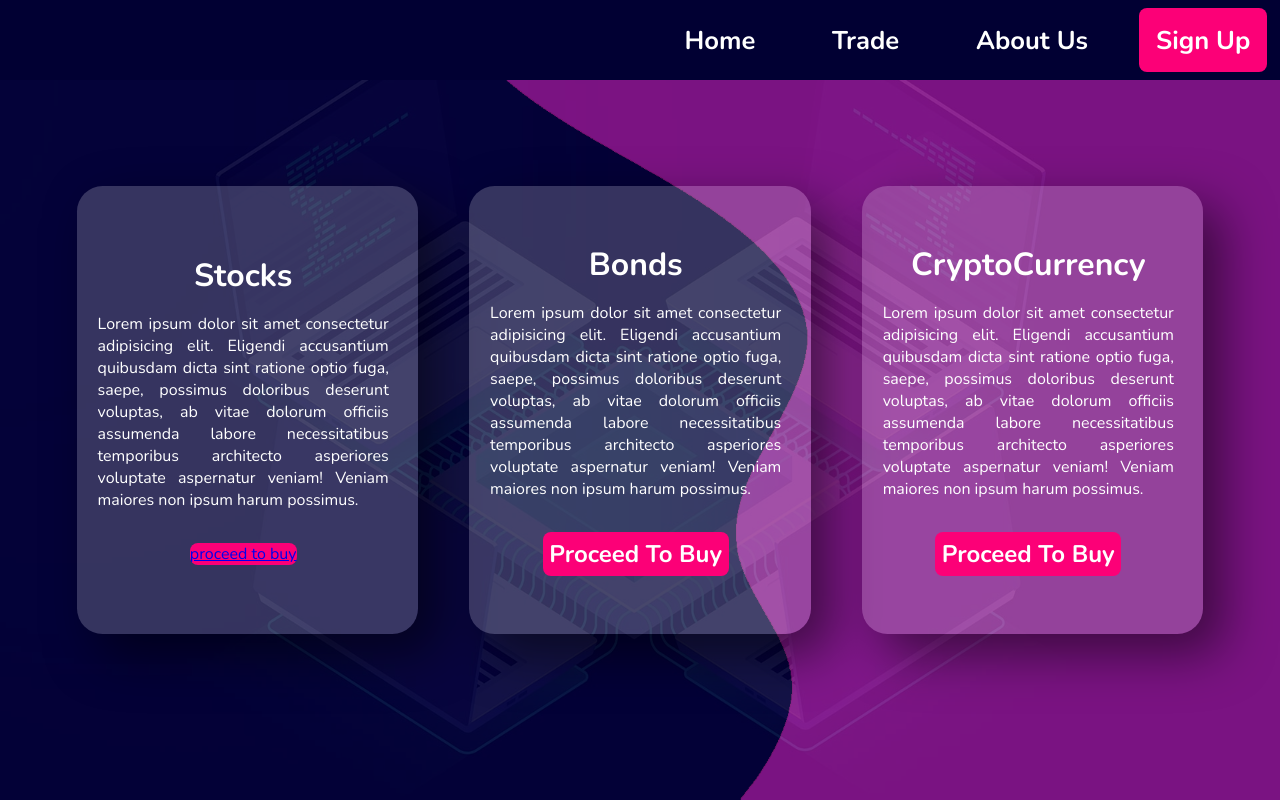
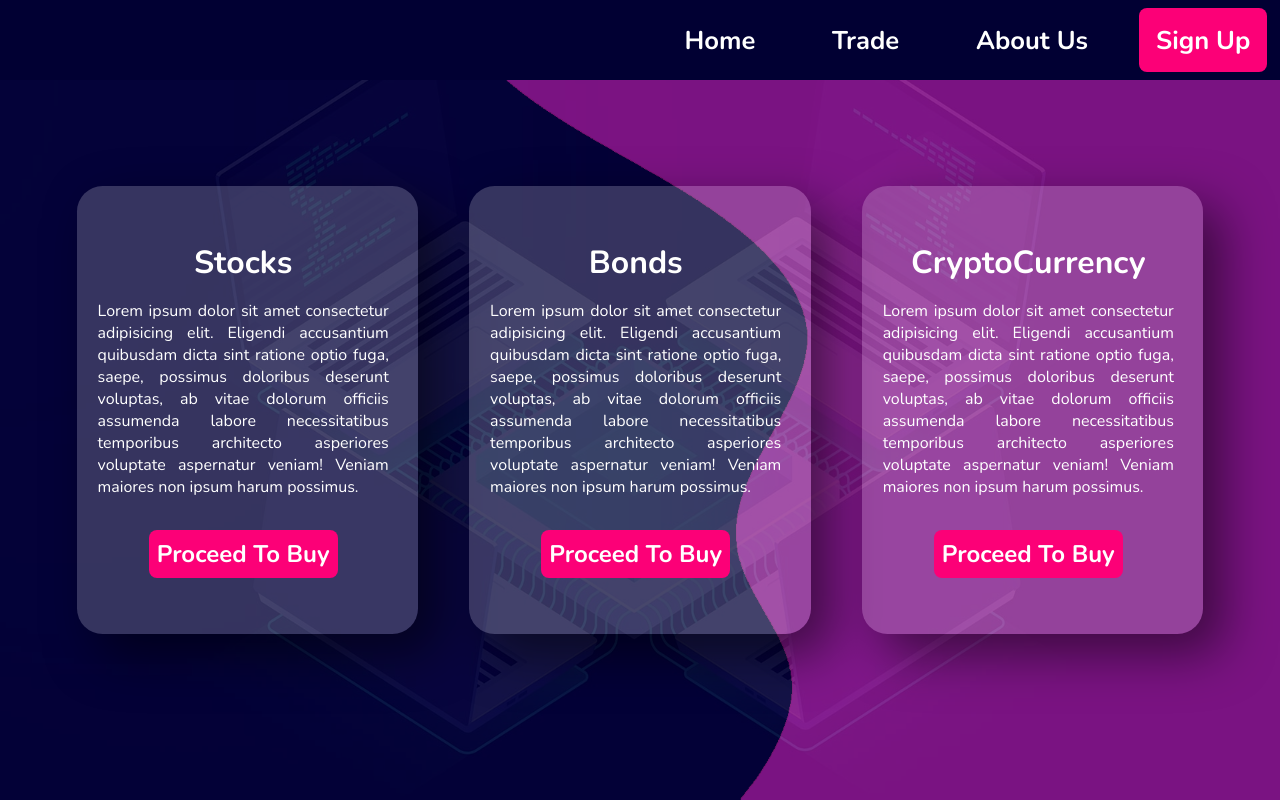
Before and after one commit to NotAtitYet/DEVBITS-PS2, a React (Create React App) app: page /learn in a window 1280 px wide. Built offline with nearby package versions, Linux system fonts and the light colour scheme; no server answers; a web font is replaced by a local one.

Commit message:
adding changes

```diff
--- a/src/AboutUs/aboutUs.css
+++ b/src/AboutUs/aboutUs.css
@@ -16,7 +16,7 @@
     z-index: 1;
 }
 .aboutFlexContainer{
-    background: rgba(255, 255, 255, 0.2);
+    background: rgb(195 111 189 / 20%);
     height: fit-content;
     padding: 3vh 5vw;
     border-radius: 3vh;
--- a/src/Instruments/instruments.css
+++ b/src/Instruments/instruments.css
@@ -58,8 +58,15 @@
     background-color: #fc0077;
     margin: 2vh;
     border-radius: 1vh;
+    padding: 1vh;
 }
 
 .buttonText {
     margin: 0.8vh;
 }
+.buttonToBuy{
+    text-decoration: none;
+    color: white;
+    font-size: 1.5rem;
+    font-weight: 700;
+}
--- a/src/Instruments/instruments.js
+++ b/src/Instruments/instruments.js
@@ -18,8 +18,8 @@ const Instrument = () => {
                             <p className="contentPara">Lorem ipsum dolor sit amet consectetur adipisicing elit. Eligendi accusantium quibusdam dicta sint ratione optio fuga, saepe, possimus doloribus deserunt voluptas, ab vitae dolorum officiis assumenda labore necessitatibus temporibus architecto asperiores voluptate aspernatur veniam! Veniam maiores non ipsum harum possimus.</p>
                             <div className="contentButtons">
                                 <div className="button1">
-                                    <Link to="/stocks">
-                                        proceed to buy
+                                    <Link className="buttonToBuy" to="/stocks">
+                                        Proceed To Buy
                                     </Link>
                                 </div>
                             </div>
@@ -31,7 +31,9 @@ const Instrument = () => {
                             <p className="contentPara">Lorem ipsum dolor sit amet consectetur adipisicing elit. Eligendi accusantium quibusdam dicta sint ratione optio fuga, saepe, possimus doloribus deserunt voluptas, ab vitae dolorum officiis assumenda labore necessitatibus temporibus architecto asperiores voluptate aspernatur veniam! Veniam maiores non ipsum harum possimus.</p>
                             <div className="contentButtons">
                                 <div className="button1">
-                                    <h2 className="buttonText">Proceed To Buy</h2>
+                                    <Link className="buttonToBuy" to="/stocks">
+                                        Proceed To Buy
+                                    </Link>
                                 </div>
                             </div>
                         </div>
@@ -42,7 +44,9 @@ const Instrument = () => {
                             <p className="contentPara">Lorem ipsum dolor sit amet consectetur adipisicing elit. Eligendi accusantium quibusdam dicta sint ratione optio fuga, saepe, possimus doloribus deserunt voluptas, ab vitae dolorum officiis assumenda labore necessitatibus temporibus architecto asperiores voluptate aspernatur veniam! Veniam maiores non ipsum harum possimus.</p>
                             <div className="contentButtons">
                                 <div className="button1">
-                                    <h2 className="buttonText">Proceed To Buy</h2>
+                                    <Link className="buttonToBuy" to="/stocks">
+                                        Proceed To Buy
+                                    </Link>
                                 </div>
                             </div>
                         </div>
--- a/src/Landing/tradingInstruments.css
+++ b/src/Landing/tradingInstruments.css
@@ -11,7 +11,7 @@
     margin: 10vh 5vw;
     padding: 1.5vh 2vw;
     border-radius: 2vh;
-    background: rgba(0, 223, 41, 0.2);
+    background: rgb(195 111 189 / 20%);
     z-index: 3;
 }
 .instrumentBoxHeading{
```
